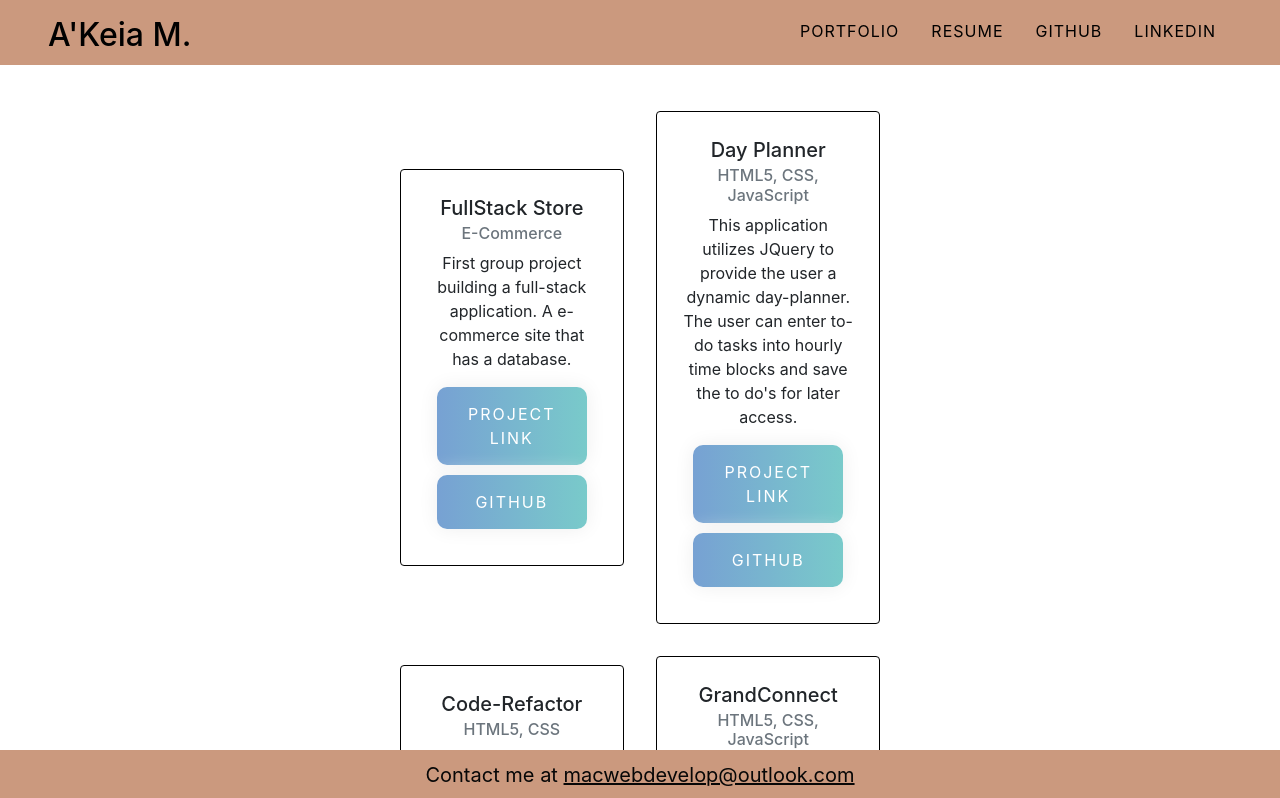
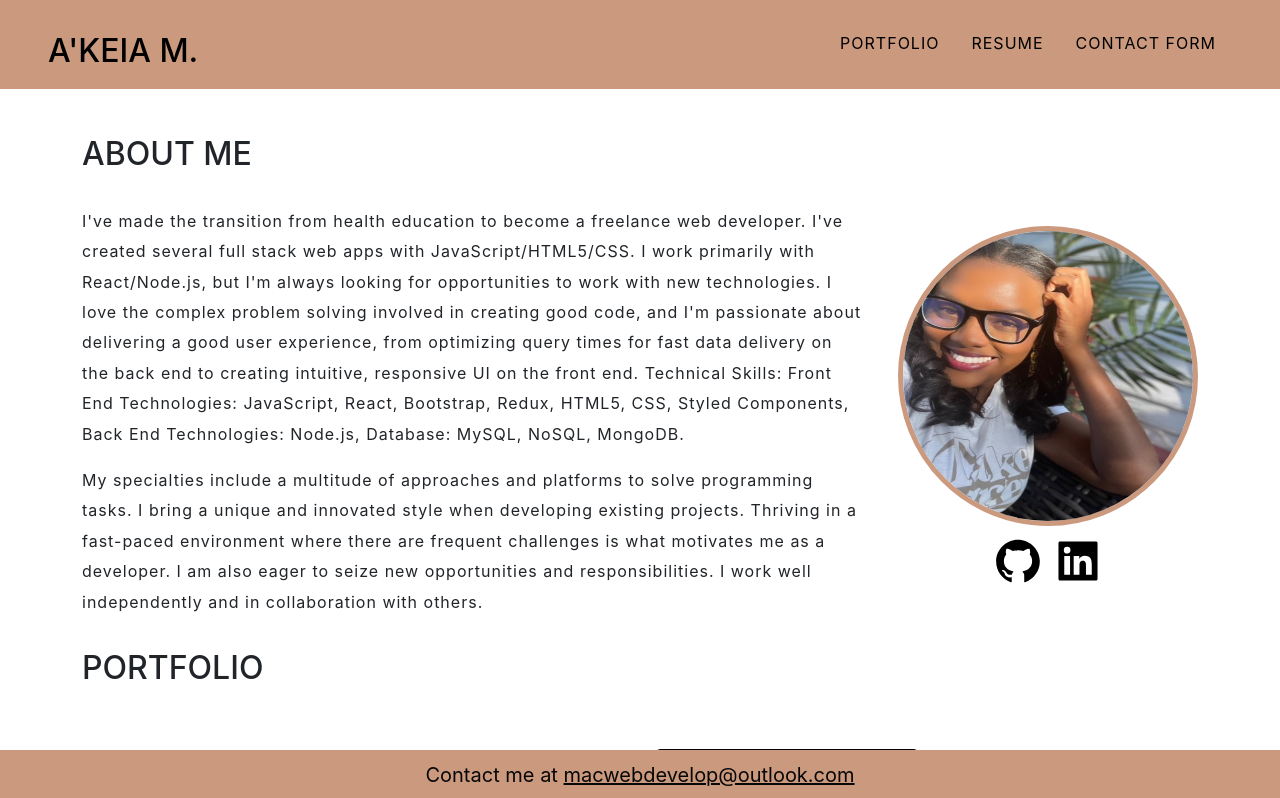
Before and after one commit to DrMcCollum5/react-portfolio, a React (Create React App) app: page /portfolio in a window 1280 px wide. Shown: the top 798 px of the page. Built offline with nearby package versions, Linux system fonts and the light colour scheme.

Commit message:
created contact form and updated github and linkedin links

```diff
--- a/package.json
+++ b/package.json
@@ -12,7 +12,7 @@
     "react": "^17.0.2",
     "react-bootstrap": "^2.1.2",
     "react-dom": "^17.0.2",
-    "react-router-dom": "^5.3.0",
+    "react-icons": "^4.3.1",
     "react-scripts": "5.0.0",
     "web-vitals": "^2.1.4"
   },
--- a/src/App.css
+++ b/src/App.css
@@ -4,6 +4,23 @@ body {
 
 .layout {
   flex-grow: 1;
+}
+
+.successMsg,
+.errorMsg {
+  color: #30a530;
+  font-size: 1.1rem;
+  font-weight: bold;
+  letter-spacing: 1px;
+}
+
+.errorMsg {
+  color: #ff0000;
+}
+
+h2 {
+  text-transform: uppercase;
+  margin: 1rem 0 !important;
 }
 
 section {
@@ -58,6 +75,22 @@ section {
   text-decoration: underline;
 }
 
+.image-section {
+  display: flex;
+  flex-direction: column;
+  justify-content: center;
+  align-items: center;
+}
+
+.image-section .social-icons {
+  display: flex;
+}
+
+.image-section .social-icons > a {
+  margin: 10px 5px;
+  color: #000;
+}
+
 .profile-pic {
   width: 300px;
   height: 300px;
@@ -83,7 +116,7 @@ section {
   flex-wrap: wrap;
   justify-content: center;
   align-items: center;
-  width: 60%;
+  width: 80%;
   margin: auto;
 }
 
@@ -126,6 +159,7 @@ section {
 
 .footer {
   width: 100%;
+  margin-top: 2rem;
   background: #cb997e;
   color: rgb(7, 7, 7);
   padding: 10px;
@@ -142,6 +176,9 @@ section {
 }
 
 @media screen and (max-width: 1200px) {
+  h2 {
+    text-align: center;
+  }
   .projects {
     width: 100%;
   }
@@ -158,6 +195,10 @@ section {
   .projects .project {
     width: 50%;
   }
+}
+
+.contact-form {
+  margin-bottom: 3rem;
 }
 
 @media screen and (max-width: 600px) {
--- a/src/App.js
+++ b/src/App.js
@@ -1,24 +1,32 @@
 import "./App.css";
+import Projects from "./components/Projects";
 import ProfilePic from "./images/profile_photo.jpg";
+import Header from "./components/Header";
+import { AiFillGithub, AiFillLinkedin } from "react-icons/ai";
+import ContactForm from "./components/ContactForm";
+import Footer from "./components/Footer";
 
 function App() {
   return (
-    <section className="container">
+    <>
+      <Header />
+      <section className="container" id="about_me">
         <h2>About Me</h2>
         <div className="about-section">
           <div className="about-me">
             <p>
-            I've made the transition from health education to become a freelance
-            web developer. I've created several full stack web apps with
-            JavaScript/HTML5/CSS. I work primarily with React/Node.js, but I'm
-            always looking for opportunities to work with new technologies. I
-            love the complex problem solving involved in creating good code, and
-            I'm passionate about delivering a good user experience, from
-            optimizing query times for fast data delivery on the back end to
-            creating intuitive, responsive UI on the front end. Technical
-            Skills: Front End Technologies: JavaScript, React, Bootstrap, Redux,
-            HTML5, CSS, Styled Components, Back End Technologies: Node.js,
-            Database: MySQL, NoSQL, MongoDB.
+              I've made the transition from health education to become a
+              freelance web developer. I've created several full stack web apps
+              with JavaScript/HTML5/CSS. I work primarily with React/Node.js,
+              but I'm always looking for opportunities to work with new
+              technologies. I love the complex problem solving involved in
+              creating good code, and I'm passionate about delivering a good
+              user experience, from optimizing query times for fast data
+              delivery on the back end to creating intuitive, responsive UI on
+              the front end. Technical Skills: Front End Technologies:
+              JavaScript, React, Bootstrap, Redux, HTML5, CSS, Styled
+              Components, Back End Technologies: Node.js, Database: MySQL,
+              NoSQL, MongoDB.
             </p>
             <p>
               My specialties include a multitude of approaches and platforms to
@@ -30,9 +38,30 @@ function App() {
               with others.
             </p>
           </div>
-        <img src={ProfilePic} alt="Profile Picture" className="profile-pic" />
+          <div className="image-section">
+            <img
+              src={ProfilePic}
+              alt="Profile Picture"
+              className="profile-pic"
+            />
+            <div className="social-icons">
+              <a target="_blank" href="https://github.com/DrMcCollum5">
+                <AiFillGithub size={50} />
+              </a>
+              <a
+                target="_blank"
+                href="https://www.linkedin.com/in/a-keia-m-10312541/"
+              >
+                <AiFillLinkedin size={50} />
+              </a>
             </div>
+          </div>
+        </div>
+        <Projects />
+        <ContactForm />
       </section>
+      <Footer />
+    </>
   );
 }
 
--- /dev/null
+++ b/src/components/ContactForm.js
@@ -0,0 +1,93 @@
+import React, { useState } from "react";
+import { Button, Form } from "react-bootstrap";
+
+const initialState = {
+  username: "",
+  email: "",
+  message: "",
+};
+
+const ContactForm = () => {
+  const [state, setState] = useState(initialState);
+  const [successMsg, setSuccessMsg] = useState("");
+  const [errorMsg, setErrorMsg] = useState("");
+
+  const handleInputChange = (event) => {
+    const { name, value } = event.target;
+    setState((prevState) => {
+      return {
+        ...prevState,
+        [name]: value,
+      };
+    });
+  };
+
+  const handleFormSubmit = (event) => {
+    event.preventDefault();
+    if (
+      state.username.trim() !== "" &&
+      state.email.trim() !== "" &&
+      state.message.trim() !== ""
+    ) {
+      setSuccessMsg("Thanks for contacting me. I will get back to you soon.");
+      setState(initialState);
+      setTimeout(() => {
+        setSuccessMsg("");
+      }, 3000);
+      setErrorMsg("");
+    } else {
+      setErrorMsg("Please enter all the field values.");
+      setSuccessMsg("");
+    }
+  };
+
+  return (
+    <>
+      <h2>Contact Form</h2>
+      {successMsg && <p className="successMsg">{successMsg}</p>}
+      {errorMsg && <p className="errorMsg">{errorMsg}</p>}
+      <Form
+        id="contact_form"
+        onSubmit={handleFormSubmit}
+        className="contact-form"
+      >
+        <Form.Group className="mb-3" controlId="username">
+          <Form.Label>Name</Form.Label>
+          <Form.Control
+            type="text"
+            name="username"
+            placeholder="Enter your name"
+            value={state.username}
+            onChange={handleInputChange}
+          />
+        </Form.Group>
+        <Form.Group className="mb-3" controlId="email">
+          <Form.Label>Email address</Form.Label>
+          <Form.Control
+            type="email"
+            name="email"
+            placeholder="Enter your email"
+            value={state.email}
+            onChange={handleInputChange}
+          />
+        </Form.Group>
+        <Form.Group className="mb-3" controlId="message">
+          <Form.Label>Message</Form.Label>
+          <Form.Control
+            as="textarea"
+            name="message"
+            placeholder="Enter your message"
+            style={{ height: "100px" }}
+            value={state.message}
+            onChange={handleInputChange}
+          />
+        </Form.Group>
+        <Button variant="primary" type="submit">
+          Submit
+        </Button>
+      </Form>
+    </>
+  );
+};
+
+export default ContactForm;
--- a/src/components/Header.js
+++ b/src/components/Header.js
@@ -1,17 +1,16 @@
 import React from "react";
-import { Link } from "react-router-dom";
 
 const Header = () => {
   return (
     <header className="header">
       <div className="header-content">
-        <Link to="/">
+        <a href="#about_me">
           <h2>A'Keia M.</h2>
-        </Link>
+        </a>
         <nav>
           <ul className="menu-items">
             <li>
-              <Link to="/portfolio">Portfolio</Link>
+              <a href="#projects">Portfolio</a>
             </li>
             <li>
               <a
@@ -22,17 +21,7 @@ const Header = () => {
               </a>
             </li>
             <li>
-              <a target="_blank" href="https://github.com/DrMcCollum5">
-                GitHub
-              </a>
-            </li>
-            <li>
-              <a
-                target="_blank"
-                href="https://www.linkedin.com/in/a-keia-m-10312541/"
-              >
-                LinkedIn
-              </a>
+              <a href="#contact_form">Contact Form</a>
             </li>
           </ul>
         </nav>
--- a/src/components/Projects.js
+++ b/src/components/Projects.js
@@ -3,7 +3,9 @@ import { Button, Card } from "react-bootstrap";
 
 const Projects = () => {
   return (
-    <section className="projects">
+    <>
+      <h2>Portfolio</h2>
+      <section className="projects" id="projects">
         <Card className="project">
           <Card.Body>
             <Card.Title>FullStack Store</Card.Title>
@@ -11,15 +13,21 @@ const Projects = () => {
               E-Commerce
             </Card.Subtitle>
             <Card.Text>
-          First group project building a full-stack application.
-          A e-commerce site that has a database.
+              First group project building a full-stack application. A
+              e-commerce site that has a database.
             </Card.Text>
             <a
               href="https://cookies-for-coders-mary.herokuapp.com/"
-            className="project-link">
+              className="project-link"
+            >
               Project Link
             </a>
-          <a href="https://github.com/DrMcCollum5/Full_Stack_Store" className="project-link">GitHub</a>
+            <a
+              href="https://github.com/DrMcCollum5/Full_Stack_Store"
+              className="project-link"
+            >
+              GitHub
+            </a>
           </Card.Body>
         </Card>
         <Card className="project">
@@ -29,13 +37,22 @@ const Projects = () => {
               HTML5, CSS, JavaScript
             </Card.Subtitle>
             <Card.Text>
-          This application utilizes JQuery to provide the user a
-          dynamic day-planner. The user can enter to-do tasks into hourly time blocks and save the to do's for later access.
+              This application utilizes JQuery to provide the user a dynamic
+              day-planner. The user can enter to-do tasks into hourly time
+              blocks and save the to do's for later access.
             </Card.Text>
-          <a href="https://drmccollum5.github.io/Day-Planner/" className="project-link">
+            <a
+              href="https://drmccollum5.github.io/Day-Planner/"
+              className="project-link"
+            >
               Project Link
             </a>
-          <a href="https://github.com/DrMcCollum5/Day-Planner" className="project-link">GitHub</a>
+            <a
+              href="https://github.com/DrMcCollum5/Day-Planner"
+              className="project-link"
+            >
+              GitHub
+            </a>
           </Card.Body>
         </Card>
         <Card className="project">
@@ -45,13 +62,22 @@ const Projects = () => {
               HTML5, CSS
             </Card.Subtitle>
             <Card.Text>
-          Refactored the Horiseon website. Implemented semantic html elements, consolidated CSS,
-          fixed broken links.
+              Refactored the Horiseon website. Implemented semantic html
+              elements, consolidated CSS, fixed broken links.
             </Card.Text>
-          <a href="https://drmccollum5.github.io/Code-Refactor/" className="project-link">
+            <a
+              href="https://drmccollum5.github.io/Code-Refactor/"
+              className="project-link"
+            >
               Project Link
             </a>
-          <a href="https://github.com/DrMcCollum5/Code-Refactor" className="project-link"> GitHub</a>
+            <a
+              href="https://github.com/DrMcCollum5/Code-Refactor"
+              className="project-link"
+            >
+              {" "}
+              GitHub
+            </a>
           </Card.Body>
         </Card>
         <Card className="project">
@@ -61,14 +87,69 @@ const Projects = () => {
               HTML5, CSS, JavaScript
             </Card.Subtitle>
             <Card.Text>
-          Connect elementary school children and senior citizens in nursing homes to create
-          a community of empowerment and communication.
+              Connect elementary school children and senior citizens in nursing
+              homes to create a community of empowerment and communication.
             </Card.Text>
-          <a href="https://caitlinw29.github.io/GrandConnect/" className="project-link">
+            <a
+              href="https://caitlinw29.github.io/GrandConnect/"
+              className="project-link"
+            >
               Project Link
             </a>
-          <a href="https://github.com/caitlinw29/GrandConnect" className="project-link">
-          GitHub</a>
+            <a
+              href="https://github.com/caitlinw29/GrandConnect"
+              className="project-link"
+            >
+              GitHub
+            </a>
+          </Card.Body>
+        </Card>
+        <Card className="project">
+          <Card.Body>
+            <Card.Title>GrandConnect</Card.Title>
+            <Card.Subtitle className="mb-2 text-muted">
+              HTML5, CSS, JavaScript
+            </Card.Subtitle>
+            <Card.Text>
+              Connect elementary school children and senior citizens in nursing
+              homes to create a community of empowerment and communication.
+            </Card.Text>
+            <a
+              href="https://caitlinw29.github.io/GrandConnect/"
+              className="project-link"
+            >
+              Project Link
+            </a>
+            <a
+              href="https://github.com/caitlinw29/GrandConnect"
+              className="project-link"
+            >
+              GitHub
+            </a>
+          </Card.Body>
+        </Card>
+        <Card className="project">
+          <Card.Body>
+            <Card.Title>GrandConnect</Card.Title>
+            <Card.Subtitle className="mb-2 text-muted">
+              HTML5, CSS, JavaScript
+            </Card.Subtitle>
+            <Card.Text>
+              Connect elementary school children and senior citizens in nursing
+              homes to create a community of empowerment and communication.
+            </Card.Text>
+            <a
+              href="https://caitlinw29.github.io/GrandConnect/"
+              className="project-link"
+            >
+              Project Link
+            </a>
+            <a
+              href="https://github.com/caitlinw29/GrandConnect"
+              className="project-link"
+            >
+              GitHub
+            </a>
           </Card.Body>
         </Card>
         {/* <Card className="project">
@@ -87,6 +168,7 @@ const Projects = () => {
         </Card.Body>
       </Card> */}
       </section>
+    </>
   );
 };
 
--- a/src/index.js
+++ b/src/index.js
@@ -3,6 +3,5 @@ import ReactDOM from "react-dom";
 import App from "./App";
 import "bootstrap/dist/css/bootstrap.min.css";
 import "./index.css";
-import AppRouter from "./router/AppRouter";
 
-ReactDOM.render(<AppRouter />, document.getElementById("root"));
+ReactDOM.render(<App />, document.getElementById("root"));
--- a/src/router/AppRouter.js
+++ b/src/router/AppRouter.js
@@ -13,7 +13,6 @@ const AppRouter = () => {
         <div className="main-content">
           <Switch>
             <Route path="/" component={App} exact />
-            <Route path="/portfolio" component={Projects} />
           </Switch>
         </div>
       </div>
```
Also changed, not shown: 10 other files (tests, documents, lock files or other folders). Lines whose indentation alone changed are shown as unchanged.
